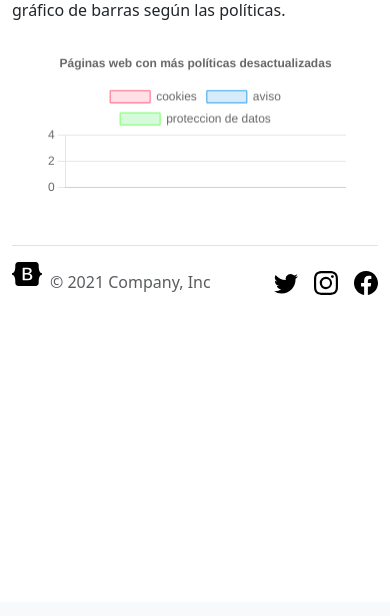
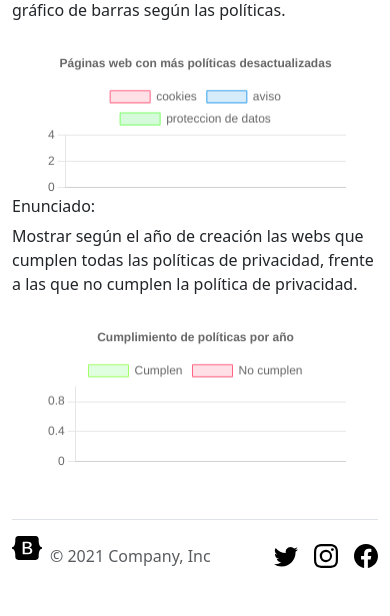
Before and after one commit to nachoalv/gicib_SI_practica1_sistemaETL, a Flask app: template templates/politicas.html in a window 390 px wide. Shown: the part 242-858 px from the top of the page. Before the commit the page ends 537 px from the top, so only its background shows below. Run offline with Flask 3, Linux system fonts and the light colour scheme; the template is opened without the code that fills it: most values are stand-ins (such as "Sample title", 1, 10 or a date in 2020).

Commit message:
Ejercicio 4 Apartado 4
He añadido el partado 4 del ejercicio 4. El gráfico muestra cuantas web cumplen y no cumplen por año y también si pasas el ratón te dice cuales son

```diff
--- a/app.py
+++ b/app.py
@@ -7,7 +7,7 @@ from io import BytesIO
 from matplotlib.figure import Figure
 import matplotlib
 
-from bdd_elements.prueba_ej4 import ej4ap3, ej4ap2
+from bdd_elements.prueba_ej4 import ej4ap3, ej4ap2, ej4ap4
 
 matplotlib.use('Agg')
 
@@ -50,7 +50,10 @@ def criticos():
 @app.route('/politicas')
 def politicas():
     politicas_desactualizadas = ej4ap3("./bdd_elements")
-    return render_template('politicas.html', politicas=politicas_desactualizadas.to_dict(orient='records'))
+    cumplen_politicas = ej4ap4("./bdd_elements")
+    return render_template('politicas.html',
+                           politicas=politicas_desactualizadas.to_dict(orient='records'),
+                           cumplen_politicas=cumplen_politicas.to_dict(orient='records'))
 
 
 if __name__ == '__main__':
--- a/templates/politicas.html
+++ b/templates/politicas.html
@@ -12,6 +12,13 @@
               <canvas id="myChart"></canvas>
             </div>
         </div>
+        <h6 class="font-weight-bold">Enunciado:</h6>
+        <p class="font-weight-normal">Mostrar según el año de creación las webs que cumplen todas las políticas de privacidad, frente a las que no cumplen la política de privacidad.</p>
+        <div class="row mt-4 justify-content-md-center">
+            <div class="col-10 col-md-6 h-75 d-inline-block mx-auto text-center">
+              <canvas id="myChart2"></canvas>
+            </div>
+        </div>
     </section>
 {% endblock %}
 {% block scripts %}
@@ -20,6 +27,8 @@
 
     // Accede a la variable 'politicas' que pasaste desde Flask
     const politicas = {{ politicas | tojson | safe }};
+
+
 
     new Chart(ctx, {
         type: 'bar',
@@ -68,5 +77,54 @@
             }
         }
     });
+
+    const ctx2 = document.getElementById('myChart2');
+    const cumplen_politicas = {{ cumplen_politicas | tojson | safe }};
+
+
+    new Chart(ctx2, {
+        type: 'bar',
+        data: {
+            labels: cumplen_politicas.map(item => item.creacion),
+            datasets: [
+                {
+                    label: 'Cumplen',
+                    data: cumplen_politicas.map(item => item.cumplen),
+                    backgroundColor: 'rgba(99,255,107,0.2)',
+                    borderColor: 'rgb(159,255,99)',
+                    borderWidth: 1
+                },
+                {
+                    label: 'No cumplen',
+                    data: cumplen_politicas.map(item => item.no_cumplen),
+                    backgroundColor: 'rgba(255, 99, 132, 0.2)',
+                    borderColor: 'rgba(255,99,132,1)',
+                    borderWidth: 1
+                }
+            ]
+        },
+        options: {
+            plugins: {
+                tooltip: {
+                    callbacks: {
+                        afterBody: function (context) {
+                            if (context[0].dataset["label"] == "Cumplen") {
+                                return cumplen_politicas[context[0].dataIndex]["nombres_cumplen"]
+                            } else {
+                                return cumplen_politicas[context[0].dataIndex]["nombres_no_cumplen"]
+                            }
+                        },
+                    }
+                },
+                title: {
+                    display: true,
+                    text: 'Cumplimiento de políticas por año'
+                },
+            },
+            responsive: true,
+        }
+    });
+
+
     </script>
 {% endblock %}
```
Also changed, not shown: bdd_elements/prueba_ej4.py (+22 -0 lines).
